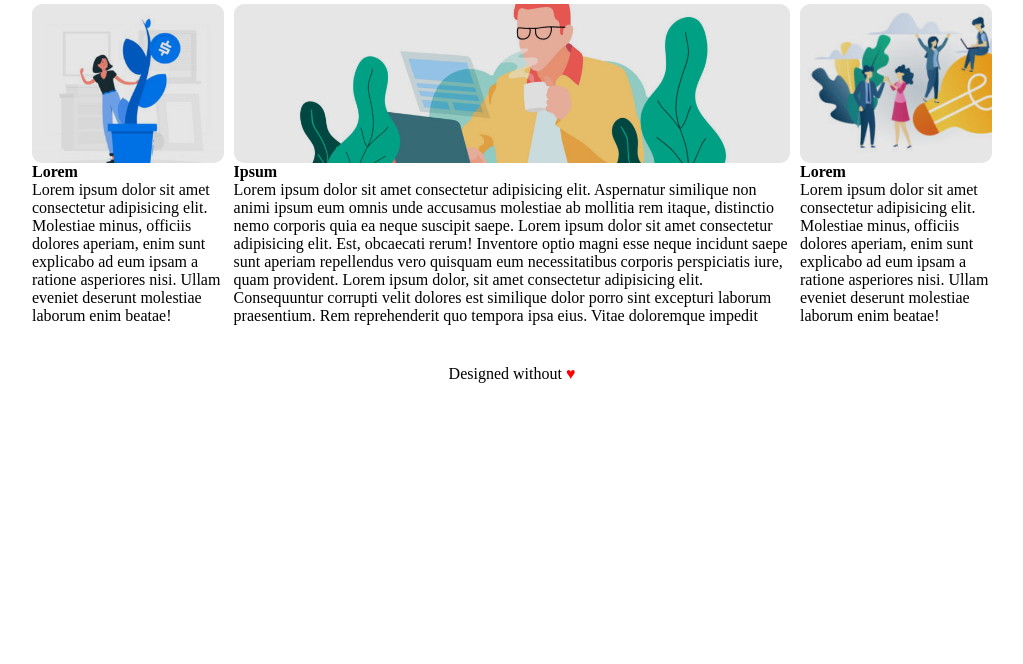
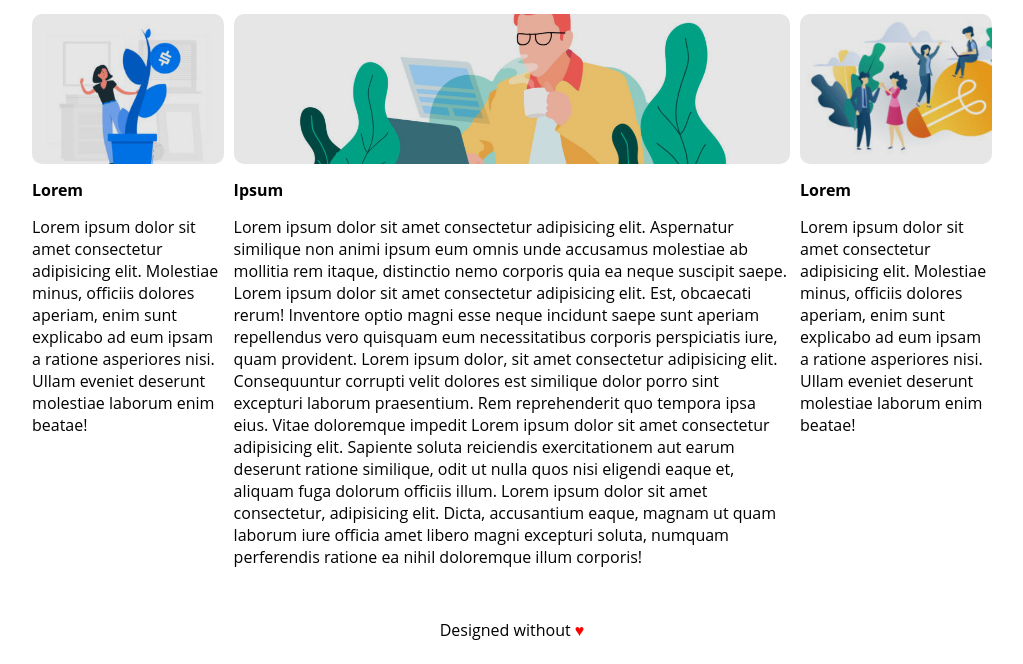
Before and after one commit to Fabio-F16/htmlcss-wp, a plain HTML site: page index.html in a window 1280 px wide. Shown: the part 752-1416 px from the top of the page, without its empty margins (128-1151 px from the left). Before the commit the page ends 1162 px from the top, so only its background shows below. Drawn offline with Linux system fonts and the light colour scheme.

Commit message:
Modificato

```diff
--- a/index.html
+++ b/index.html
@@ -35,6 +35,7 @@
         </section>
 
         <!-- parte flottata -->
+
         <main>
             <div class="top-nav">
                 <h1>Leadership</h1>
@@ -44,7 +45,7 @@
             <div class="float-elements clearfix">
                 <div class="side-col">
                     <div class="format-side-img left-img"></div>
-                    <h4>Lorem</h4>
+                    <h4 class="little-title">Lorem</h4>
                     <p>Lorem ipsum dolor sit amet consectetur adipisicing elit. Molestiae minus, officiis dolores
                         aperiam, enim sunt explicabo ad eum ipsam a ratione asperiores nisi. Ullam eveniet deserunt
                         molestiae laborum enim beatae!</p>
@@ -52,7 +53,7 @@
 
                 <div class="middle-col">
                     <div class="middle-img"></div>
-                    <h4>Ipsum</h4>
+                    <h4 class="little-title">Ipsum</h4>
                     <p>Lorem ipsum dolor sit amet consectetur adipisicing elit. Aspernatur similique non animi ipsum eum
                         omnis unde accusamus molestiae ab mollitia rem itaque, distinctio nemo corporis quia ea neque
                         suscipit saepe. Lorem ipsum dolor sit amet consectetur adipisicing elit. Est, obcaecati rerum!
@@ -60,12 +61,17 @@
                         necessitatibus corporis perspiciatis iure, quam provident. Lorem ipsum dolor, sit amet
                         consectetur adipisicing elit. Consequuntur corrupti velit dolores est similique dolor porro sint
                         excepturi laborum praesentium. Rem reprehenderit quo tempora ipsa eius. Vitae doloremque impedit
+                        Lorem ipsum dolor sit amet consectetur adipisicing elit. Sapiente soluta reiciendis
+                        exercitationem aut earum deserunt ratione similique, odit ut nulla quos nisi eligendi eaque et,
+                        aliquam fuga dolorum officiis illum. Lorem ipsum dolor sit amet consectetur, adipisicing elit.
+                        Dicta, accusantium eaque, magnam ut quam laborum iure officia amet libero magni excepturi
+                        soluta, numquam perferendis ratione ea nihil doloremque illum corporis!
                     </p>
                 </div>
 
                 <div class="side-col">
                     <div class="format-side-img right-img"></div>
-                    <h4>Lorem</h4>
+                    <h4 class="little-title">Lorem</h4>
                     <p>Lorem ipsum dolor sit amet consectetur adipisicing elit. Molestiae minus, officiis dolores
                         aperiam, enim sunt explicabo ad eum ipsam a ratione asperiores nisi. Ullam eveniet deserunt
                         molestiae laborum enim beatae!</p>
@@ -74,6 +80,8 @@
 
         </main>
         <!-- fine parte flottata -->
+
+
         <footer>
             Designed without <span>&hearts;</span>
 
--- a/style.css
+++ b/style.css
@@ -12,6 +12,7 @@
 .container{
     width: 75%;
     margin: auto;
+    font-family: 'Open Sans', sans-serif;
 }
 
 header{
@@ -40,8 +41,6 @@ header{
     text-decoration: none;
 }
 
-
-
 .banner{
     width: 100%;
     height: 500px;
@@ -64,16 +63,14 @@ header{
 
 main{
     width: 100%;
-    height: auto;
     margin-top: 20px;
     padding-bottom: 2px;
 }
 
-
-
 .top-nav{
     width: 100%;
     height: 55px;
+    margin-bottom: 25px;
 
 }
 
@@ -85,25 +82,22 @@ main{
 
 .side-col{
     width: 20%;
-    height: 330px;
     float: left;
 }
 
 .middle-col{
     width: 58%;
-    height: 330px;
     float: left;
     margin-left: 1%;
     margin-right: 1%;
 }
-
 
 .format-side-img{
 
     background-size: cover;
     background-repeat: no-repeat;
     width: 100%;
-    height: 48%;
+    height: 150px;
     border-radius: 10px;
     filter: brightness(90%);
 }
@@ -117,26 +111,26 @@ main{
 
 }
 
-
-
-
 .middle-img{
     background-image: url(img/banner-2.jpg);
     background-size: cover;
     background-repeat: no-repeat;
     background-position: center;
     width: 100%;
-    height: 48%;
+    height: 150px;
     border-radius: 10px;
     filter: brightness(90%);
 }
 
+.little-title{
+    margin-top: 15px;
+    margin-bottom: 15px;
+}
 
 footer{
     width: 100%;
     height: 45px;
-    /* background-color: grey; */
-    margin-top: 10px;
+    margin-top: 30px;
     text-align: center;
 }
 
```
